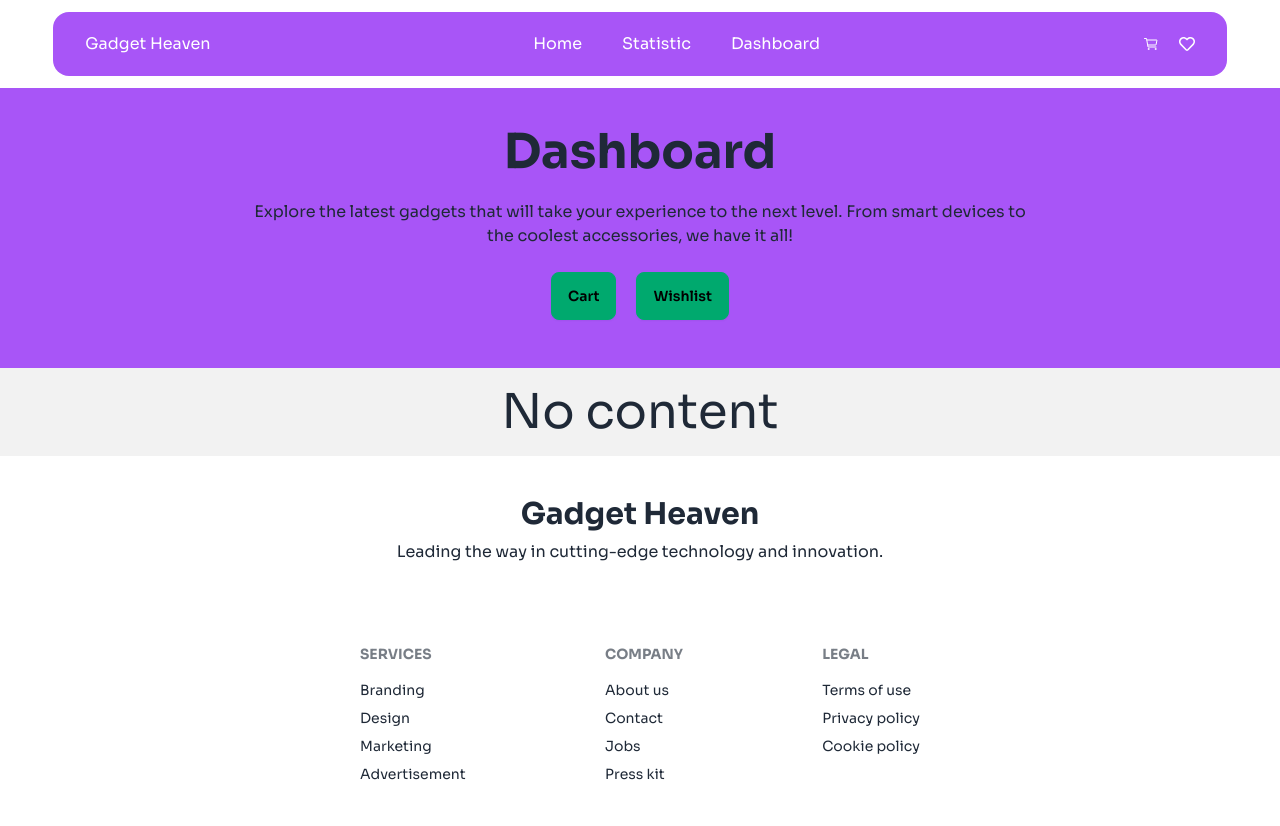
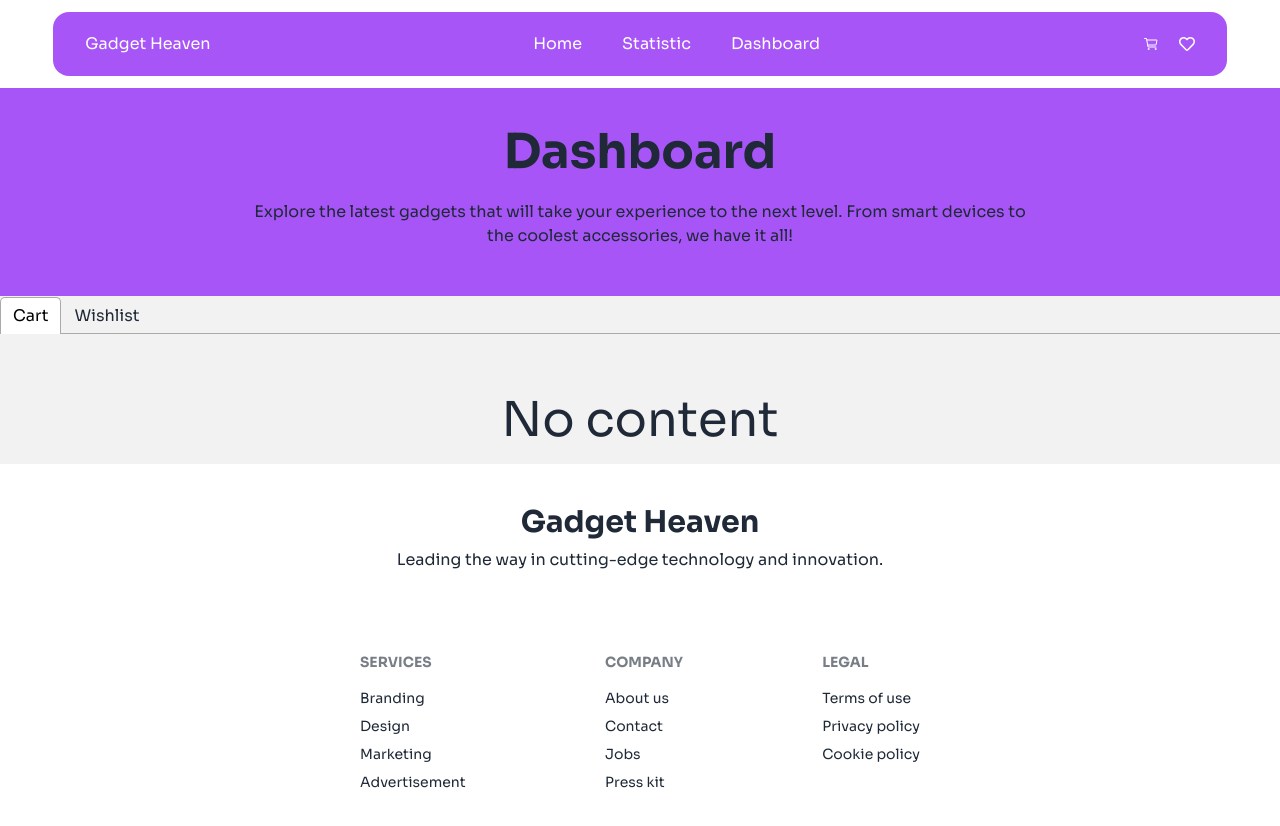
Before and after one commit to KI-Anik/a8-gadget-store, a React (Vite) app: page /dashboard in a window 1280 px wide. Shown: the top 826 px of the page. Built offline with nearby package versions, Linux system fonts and the light colour scheme.

Commit message:
add cart worked and display in dashboard

```diff
--- /dev/null
+++ b/src/components/DashBoard/CardList.jsx
@@ -0,0 +1,26 @@
+import React from 'react';
+
+const CardList = ({cart}) => {
+    const { id: currentBookId, product_image, product_title, price, description, specification, rating } = cart
+
+    return (
+        <div className="  mx-auto rounded-3xl py-2">
+        <div className="bg-white p-5 grid grid-cols-3 items-center">
+            <img
+                src={product_image}
+                className="rounded-2xl shadow-2xl " />
+
+            <div className='space-y-2'>
+                <h1 className="text-xl font-bold">{product_title}</h1>
+                <p>
+                    {description}
+                </p>
+                <p>Price: ${price}</p>
+            </div>
+            <button className=' '>delete</button>
+        </div>
+    </div>
+    );
+};
+
+export default CardList;
--- a/src/components/DashBoard/Cart.jsx
+++ /dev/null
@@ -1,11 +0,0 @@
-import React from 'react';
-
-const Cart = () => {
-    return (
-        <div>
-            cart
-        </div>
-    );
-};
-
-export default Cart;
--- a/src/components/DashBoard/DashBoard.jsx
+++ b/src/components/DashBoard/DashBoard.jsx
@@ -1,16 +1,54 @@
-import React from 'react';
-import { Outlet } from 'react-router-dom';
+import React, { useEffect, useState } from 'react';
+import { useLoaderData } from 'react-router-dom';
+import { Tab, Tabs, TabList, TabPanel } from 'react-tabs';
+import 'react-tabs/style/react-tabs.css';
+import { getStoredList } from '../Utils';
+import CardList from './cardList';
 
 const DashBoard = () => {
+    const allData = useLoaderData();
+
+    console.log(Array.isArray(allData))
+
+    const [carts, setCarts] = useState([]);
+
+    useEffect(() => {
+        const storedList = getStoredList()
+        const storedListInt = storedList.map(id => parseInt(id))
+
+        const cartList = allData.filter(product => storedListInt.includes(product.id))
+        setCarts(cartList)
+    }, [allData])
+
     return (
         <div>
             <div className='text-center space-y-6 bg-purple-500 pb-12 pt-10'>
 
                 <h1 className='text-5xl font-bold'>Dashboard</h1>
                 <p className='font-xl'>Explore the latest gadgets that will take your experience to the next level. From smart devices to <br /> the coolest accessories, we have it all!</p>
-            <button className='btn btn-success'>Cart</button>
-            <button className='btn btn-success ml-5'>Wishlist</button>
+
+
             </div>
+            <Tabs>
+                <TabList >
+                    <Tab>Cart</Tab>
+                    <Tab>Wishlist</Tab>
+                </TabList>
+
+                <TabPanel>
+
+                    <div className='p-4 '>
+                    {
+                        carts.map(cart => <CardList key={cart.id} cart={cart}></CardList>)
+                    }
+                    </div>
+
+                </TabPanel>
+                <TabPanel>
+                    <h2>Any content 2</h2>
+                </TabPanel>
+            </Tabs>
+
             <h1 className='text-5xl text-center p-5'>No content</h1>
         </div>
     );
--- a/src/components/DashBoard/WishList.jsx
+++ /dev/null
@@ -1,11 +0,0 @@
-import React from 'react';
-
-const WishList = () => {
-    return (
-        <div>
-            WishList
-        </div>
-    );
-};
-
-export default WishList;
--- a/src/components/Utils/index.js
+++ b/src/components/Utils/index.js
@@ -21,4 +21,4 @@ const addToStoredList = (id) => {
     }
 }
 
-export {addToStoredList}
+export {addToStoredList, getStoredList}
--- a/src/main.jsx
+++ b/src/main.jsx
@@ -9,9 +9,8 @@ import Root from './components/Root/Root';
 import Home from './components/Home/Home';
 import Statistic from './components/Statistic/Statistic';
 import DashBoard from './components/DashBoard/DashBoard';
-import CardDetails from './components/AllProducts/cardDetails';
+import CardDetails from './components/AllProducts/CardDetails';
 import Error from './components/Error/Error';
-import Cart from './components/DashBoard/Cart';
 import { Toaster } from 'react-hot-toast';
 
 
@@ -40,6 +39,7 @@ const router = createBrowserRouter([
       {
         path: '/dashboard',
         element: <DashBoard></DashBoard>,
+        loader: () => fetch('/fakeData.json'),
 
       },
     ]
```
